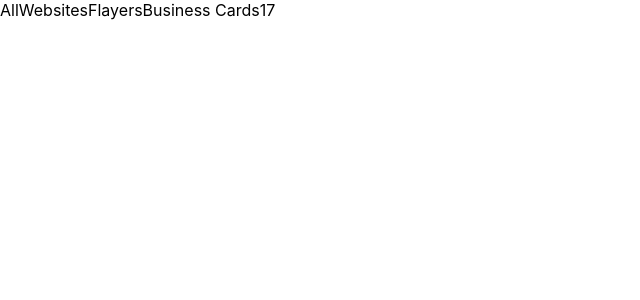
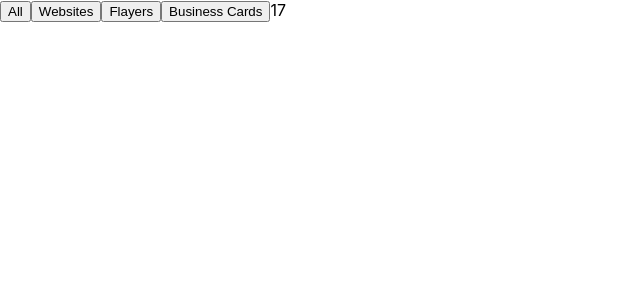
Before and after one commit to ankevich/re16-filter, a React (Create React App) app: page / in a window 1280 px wide. Shown: the top 300 px of the page, without its empty margins (0-640 px from the left). Built offline with nearby package versions, Linux system fonts and the light colour scheme.

Commit message:
toolbar's buttons

```diff
--- a/src/App.js
+++ b/src/App.js
@@ -1,6 +1,7 @@
 import { useState } from "react";
 import "./App.css";
 import projects from "./projects";
+import Toolbar from "./Toolbar";
 
 const Portfolio = () => {
   const filters = ["All", "Websites", "Flayers", "Business Cards"];
@@ -16,11 +17,7 @@ const Portfolio = () => {
   );
 };
 
-const Toolbar = ({ filters, selected, onSelectFilter }) => {
-  return <>
-    { filters }
-  </>;
-};
+
 
 const ProjectList = ({ projects }) => {
   return <>
--- /dev/null
+++ b/src/Toolbar.js
@@ -0,0 +1,11 @@
+const Toolbar = ({ filters, selected, onSelectFilter }) => {
+  return (
+    <>
+      {filters.map((filter) => (
+        <button>{filter}</button>
+      ))}
+    </>
+  );
+};
+
+export default Toolbar;
```
